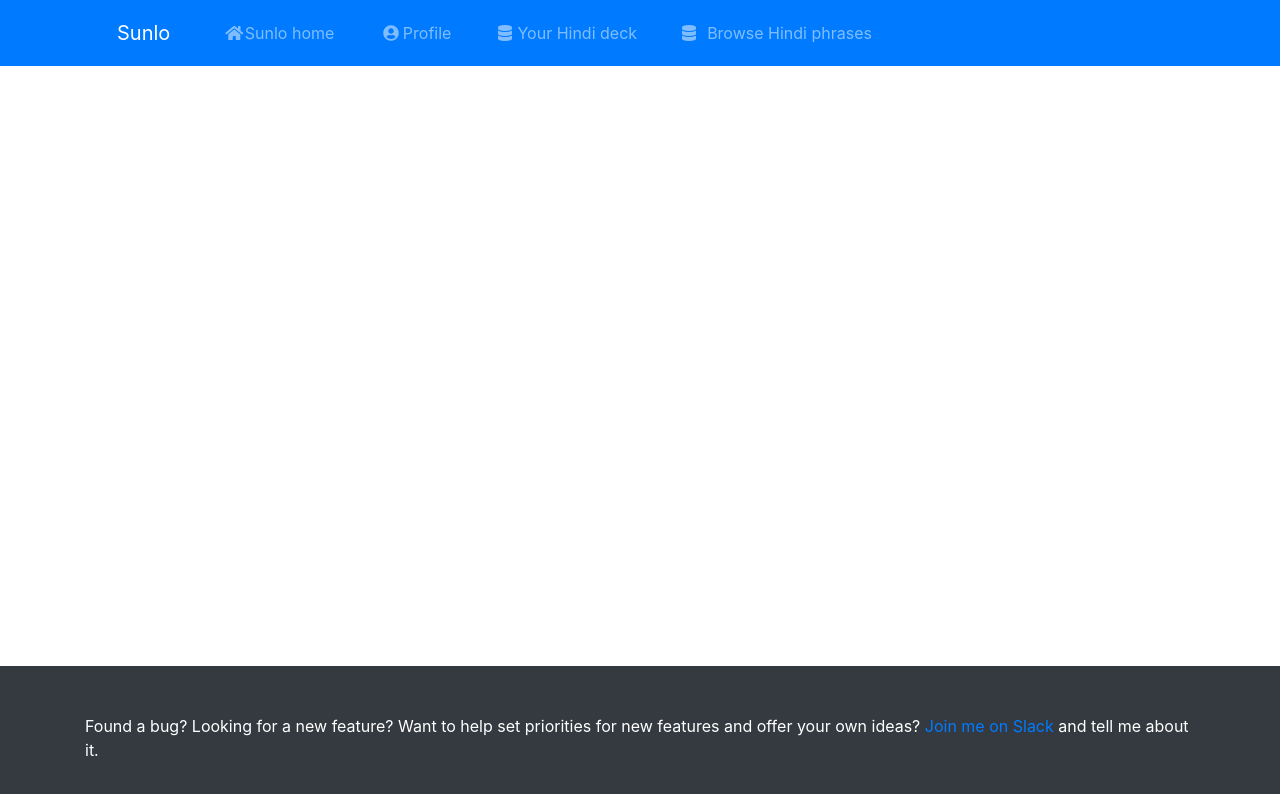
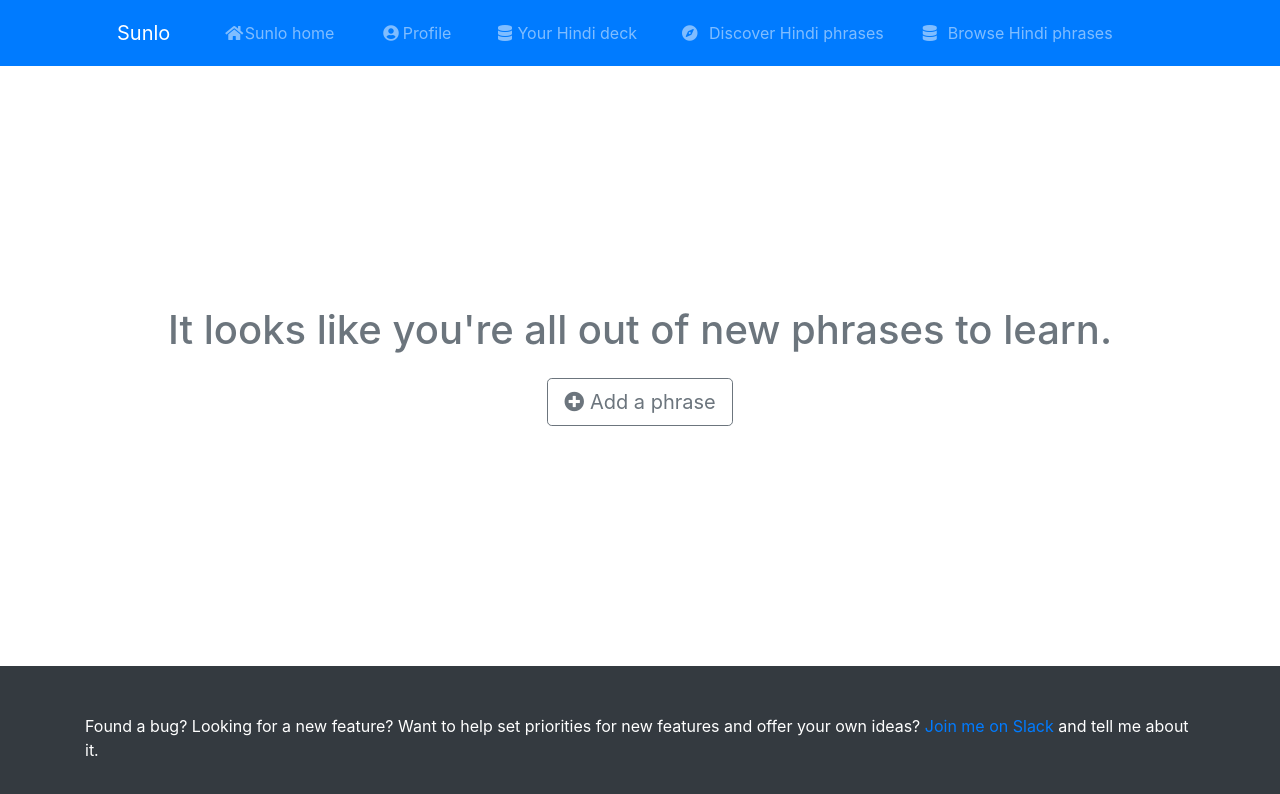
Before and after one commit to michaelsnook/react-sunlo, a React (Create React App) app: page /discover/Hindi in a window 1280 px wide. Shown: the top 794 px of the page. Built offline with nearby package versions, Linux system fonts and the light colour scheme.

Commit message:
Add a screen for Discover workflow (swiping cards)

```diff
--- a/src/App.js
+++ b/src/App.js
@@ -5,6 +5,7 @@ import Welcome from './screens/welcome';
 import About from './screens/about';
 import Profile from './screens/profile';
 import Deck from './screens/deck';
+import Discover from './screens/discover';
 import Browse from './screens/browse';
 import Navbar from './components/navbar';
 import Footer from './components/footer';
@@ -26,6 +27,9 @@ class App extends Component {
           <Route path="/deck/:language" render={({match}) => (
             <Deck language={match.params.language} />
           )} />
+          <Route path="/discover/:language" render={({match}) => (
+            <Discover language={match.params.language} />
+          )} />
           <Route path="/about" component={About} />
         </main>
         <Footer />
--- /dev/null
+++ b/src/components/add-phrase-button.js
@@ -0,0 +1,11 @@
+import React, { Component } from 'react';
+
+class AddPhraseButton extends Component {
+  render() {
+    return (
+      <button className="btn btn-outline-secondary btn-lg"><i className="fas fa-plus-circle"></i> Add a phrase</button>
+    )
+  }
+}
+
+export default AddPhraseButton;
--- a/src/components/navbar.js
+++ b/src/components/navbar.js
@@ -49,6 +49,9 @@ class Navbar extends Component {
                 <Link onClick={this.closeNav} to={`/deck/Hindi`} className="nav-item nav-link">
                   <i className="fas fa-database col-2"></i> Your Hindi deck
                 </Link>
+                <Link onClick={this.closeNav} to={`/discover/Hindi`} className="nav-item nav-link">
+                  <i className="fas fa-compass col-2"></i> Discover Hindi phrases
+                </Link>
                 <Link onClick={this.closeNav} to={`/browse/Hindi`} className="nav-item nav-link">
                   <i className="fas fa-database col-2"></i> Browse Hindi phrases
                 </Link>
--- /dev/null
+++ b/src/screens/discover.js
@@ -0,0 +1,21 @@
+import React, { Component } from 'react';
+import AddPhraseButton from '../components/add-phrase-button';
+
+class Discover extends Component {
+  render() {
+    return (
+      <div className="container p-3 d-flex text-center align-items-center">
+        <div className="row">
+          <div className="col-12">
+            <h1 className="text-muted">It looks like you're all out of new phrases to learn.</h1>
+          </div>
+          <div className="col-12 pt-3">
+            <AddPhraseButton />
+          </div>
+        </div>
+      </div>
+    )
+  }
+}
+
+export default Discover;
--- a/src/screens/welcome.js
+++ b/src/screens/welcome.js
@@ -39,6 +39,7 @@ class Welcome extends Component {
                 <ul className="list-group list-group-flush">
                   <li className="list-group-item"><Link to={`/profile`}>A sample profile</Link></li>
                   <li className="list-group-item"><Link to={`/deck/Hindi`}>A Hindi deck</Link></li>
+                  <li className="list-group-item"><Link to={`/discover/Hindi`}>Discover Hindi phrases</Link></li>
                   <li className="list-group-item"><Link to={`/browse/Hindi`}>Browse new Hindi phrases</Link></li>
                 </ul>
               </div>
```
